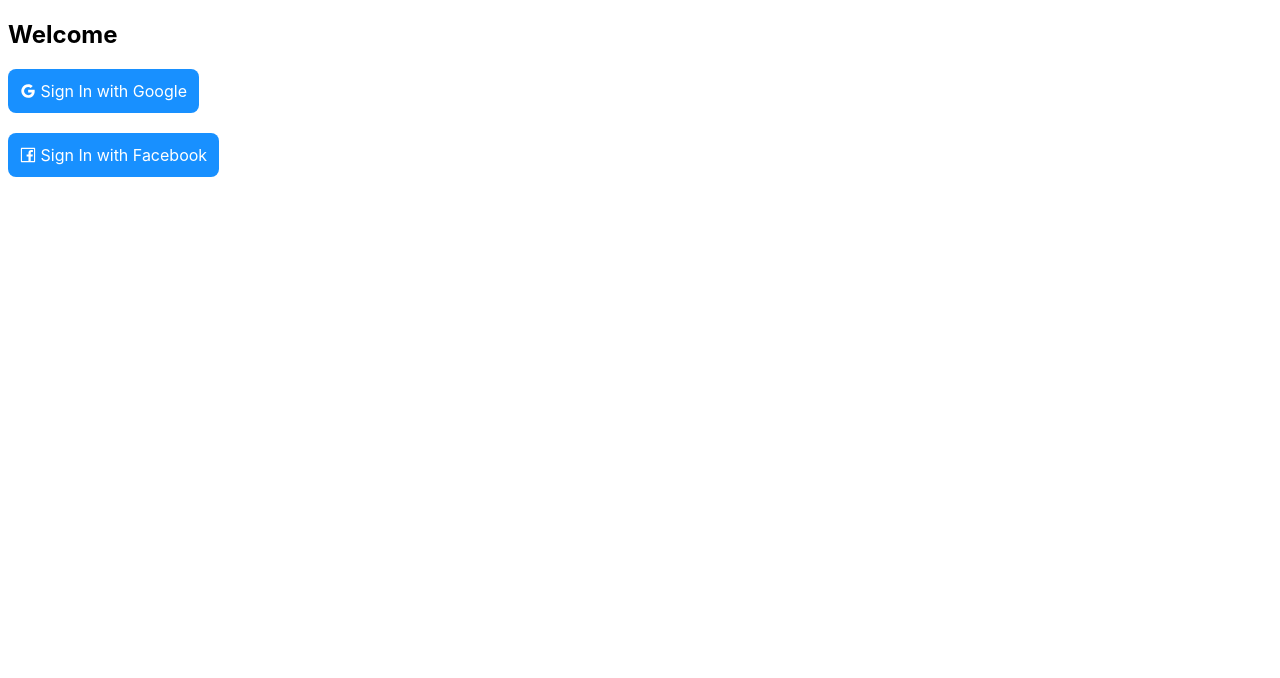
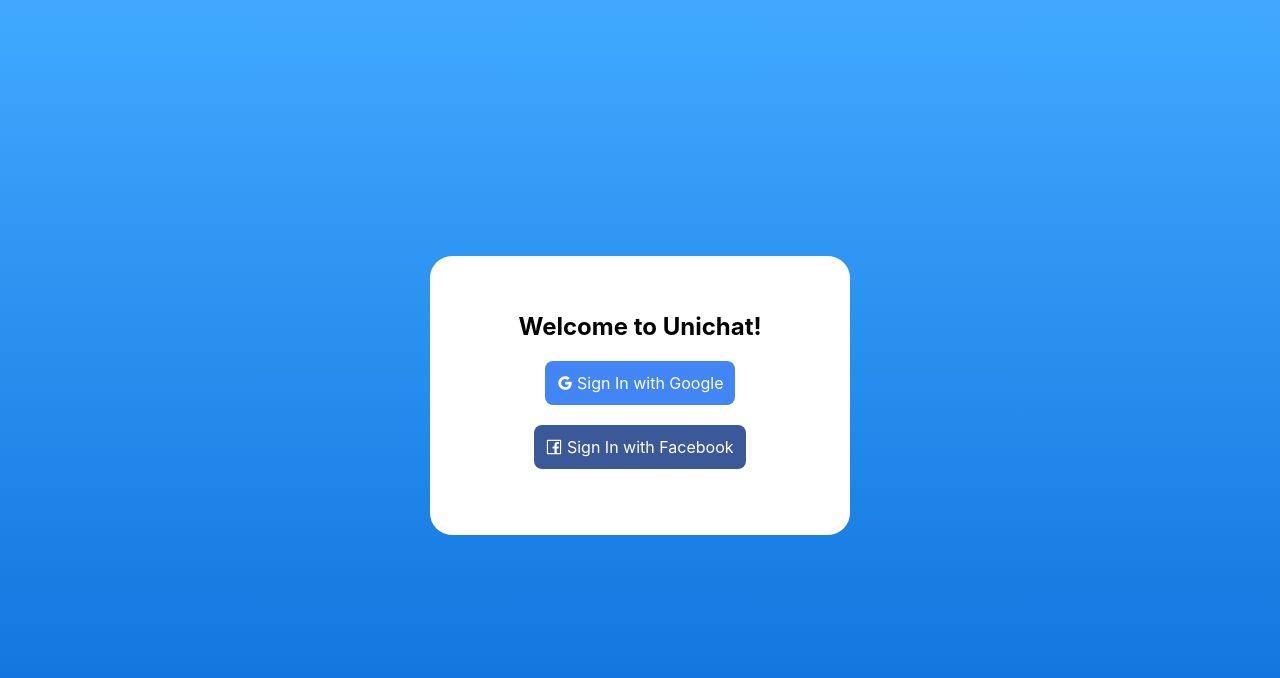
Before and after one commit to alamorre/unichat, a React app: page /login in a window 1280 px wide. Built offline with nearby package versions, Linux system fonts and the light colour scheme; some packages are replaced by stand-ins of ours; no server answers.

Commit message:
better login flow

```diff
--- a/src/components/App.js
+++ b/src/components/App.js
@@ -1,6 +1,9 @@
 import React from "react"
+
+import PrivateRoute from "./PrivateRoute"
+import { BrowserRouter as Router, Switch, Route } from "react-router-dom"
+
 import { AuthProvider } from "../contexts/AuthContext"
-import { BrowserRouter as Router, Switch, Route } from "react-router-dom"
 
 import Chats from "./Chats"
 import Login from "./Login"
@@ -11,8 +14,8 @@
       <Router>
         <AuthProvider>
           <Switch>
+            <PrivateRoute exact path="/" component={Chats} />
             <Route path="/login" component={Login} />
-            <Route path="/" component={Chats} />
           </Switch>
         </AuthProvider>
       </Router>
--- a/src/components/Chats.js
+++ b/src/components/Chats.js
@@ -71,9 +71,7 @@
   }, [currentUser, history])
   // ~~~~~~~~~~~~~~~~~~~~~~~~~~~~~
 
-  if (!currentUser) return <div />
-
-  if (loading) return <div>Loading...</div>
+  if (loading) return <div />
 
   return (
     <div className='chats-page'>
--- a/src/components/Login.js
+++ b/src/components/Login.js
@@ -1,18 +1,19 @@
 import React from "react"
 
-import { GoogleOutlined, FacebookOutlined } from '@ant-design/icons'
+import { GoogleOutlined, FacebookOutlined, LoadingOutlined } from '@ant-design/icons'
 
 import { useAuth } from "../contexts/AuthContext"
 
 export default function Login() {
-  const { facebookLogin, googleLogin } = useAuth()
+  const { loading, facebookLogin, googleLogin } = useAuth()
 
   return (
-    <div>
-      <h2>Welcome</h2>
+    <div id='login-page'>
+      <div id='login-card'>
+        <h2>Welcome to Unichat!</h2>
 
         <div
-        className='login-button'
+          className='login-button google'
           onClick={() => googleLogin()}
         >
           <GoogleOutlined /> Sign In with Google
@@ -21,11 +22,19 @@
         <br /> <br />
 
         <div
-        className='login-button'
+          className='login-button facebook'
           onClick={() => facebookLogin()}
         >
           <FacebookOutlined /> Sign In with Facebook
         </div>
       </div>
+
+      {
+        loading &&
+        <div id='loading-container'>
+          <LoadingOutlined id='loading-icon' />
+        </div>
+      }
+    </div>
   )
 }
--- /dev/null
+++ b/src/components/PrivateRoute.js
@@ -0,0 +1,16 @@
+import React from "react"
+import { Route, Redirect } from "react-router-dom"
+import { useAuth } from "../contexts/AuthContext"
+
+export default function PrivateRoute({ component: Component, ...rest }) {
+  const { currentUser } = useAuth()
+
+  return (
+    <Route
+      {...rest}
+      render={props => {
+        return currentUser ? <Component {...props} /> : <Redirect to="/login" />
+      }}
+    ></Route>
+  )
+}
--- a/src/contexts/AuthContext.js
+++ b/src/contexts/AuthContext.js
@@ -12,6 +12,7 @@
 }
 
 export function AuthProvider({ children }) {
+  const [loading, setLoading] = useState(true)
   const [currentUser, setCurrentUser] = useState()
   const history = useHistory()
 
@@ -28,6 +29,7 @@
   useEffect(() => {
     auth.onAuthStateChanged(user => {
       setCurrentUser(user)
+      setLoading(false)
       history.push('/')
     })
   }, [currentUser, history])
@@ -41,7 +43,7 @@
 
   return (
     <AuthContext.Provider value={value}>
-      { children }
+      {!loading && children}
     </AuthContext.Provider>
   )
 }
--- a/src/index.css
+++ b/src/index.css
@@ -1,11 +1,12 @@
-.login-button {
-  cursor: pointer;
-  background-color: #1890ff;
-  color: white;
-  padding: 12px;
-  border-radius: 8px;
-  display: inline-block;
+/* Global */
+
+* {
+  font-family: Avenir, -apple-system, BlinkMacSystemFont, Segoe UI, Roboto,
+    Helvetica Neue, Arial, Noto Sans, sans-serif, Apple Color Emoji,
+    Segoe UI Emoji, Segoe UI Symbol, Noto Color Emoji;
 }
+
+/* Chats Page */
 
 .chats-page {
   position: absolute;
@@ -43,8 +44,58 @@
   background: transparent; /* Optional: just make scrollbar invisible */
 }
 
-* {
-  font-family: Avenir, -apple-system, BlinkMacSystemFont, Segoe UI, Roboto,
-    Helvetica Neue, Arial, Noto Sans, sans-serif, Apple Color Emoji,
-    Segoe UI Emoji, Segoe UI Symbol, Noto Color Emoji;
+/* Login Page */
+
+#login-page {
+  background-image: linear-gradient(#40a9ff, #096dd9);
+  position: absolute;
+  top: 0px;
+  bottom: 0px;
+  left: 0px;
+  right: 0px;
 }
+
+#login-card {
+  position: relative;
+  top: calc(50vh - 144px);
+  left: calc(50vw - 210px);
+  padding-top: 36px;
+  padding-bottom: 66px;
+  width: 420px;
+  text-align: center;
+  background-color: white;
+  border-radius: 22px;
+}
+
+.login-button {
+  cursor: pointer;
+  color: white;
+  padding: 12px;
+  border-radius: 8px;
+  display: inline-block;
+}
+
+.facebook {
+  background-color: #3b5998;
+}
+
+.google {
+  background-color: #4285f4;
+  color: white;
+}
+
+#loading-container {
+  position: absolute;
+  top: 0px;
+  bottom: 0px;
+  left: 0px;
+  right: 0px;
+  background-color: rgb(255, 255, 255, 0.22);
+}
+
+#loading-icon {
+  font-size: 66px;
+  position: relative;
+  left: calc(50vw - 33px);
+  top: calc(50vh - 22px);
+}
```
Lines whose indentation alone changed are shown as unchanged.
